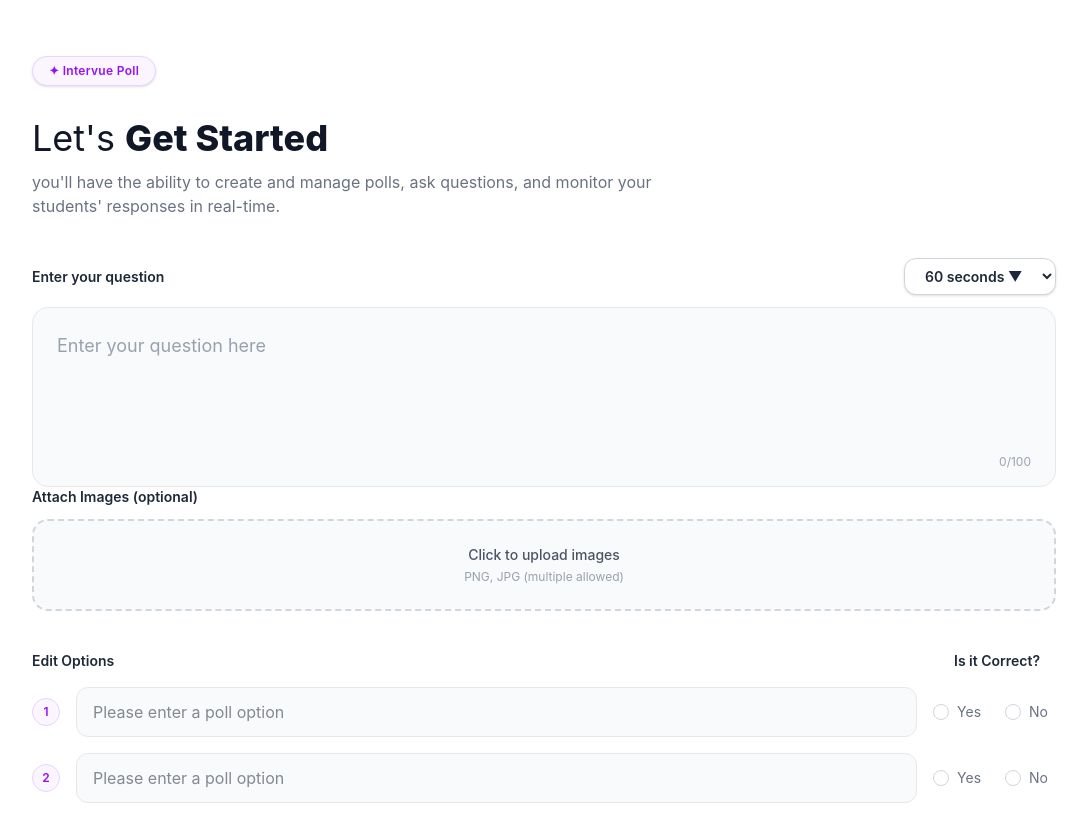
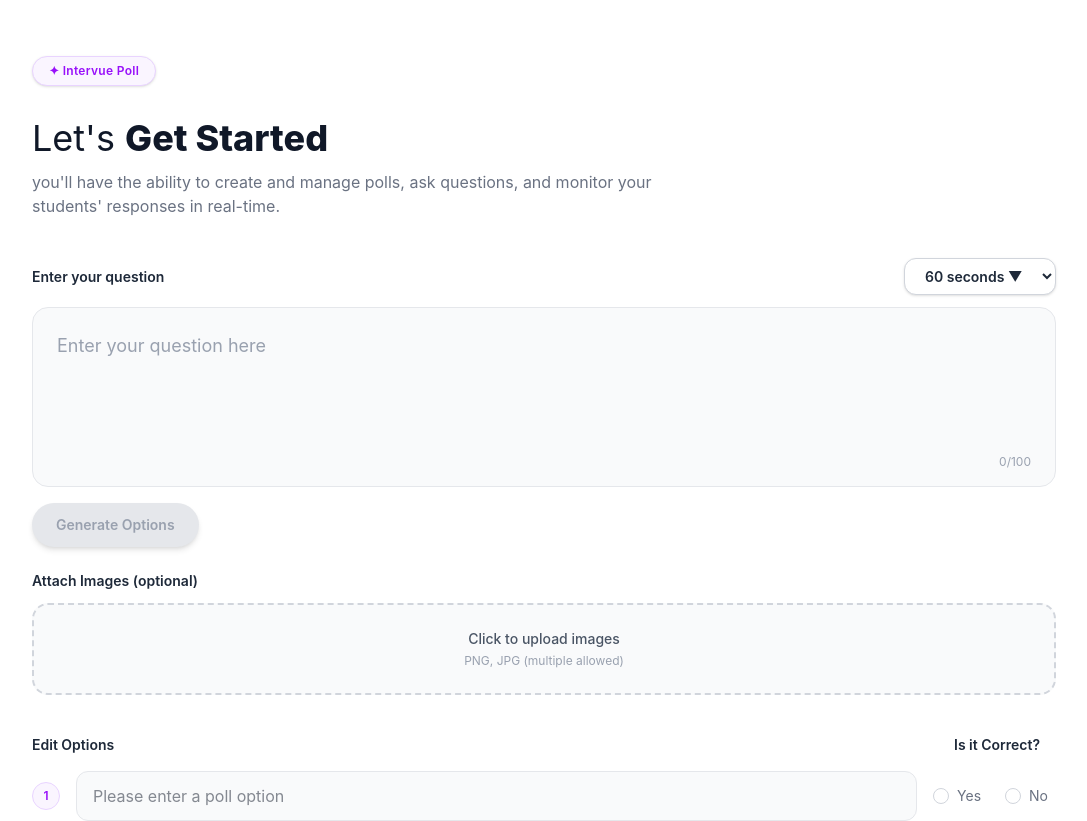
Before and after one commit to GarvitGoyal18902/assignment_frontend, a React (Vite) app: page /question-manager in a window 1280 px wide. Shown: the top 821 px of the page, without its empty margins (96-1183 px from the left). Built offline with nearby package versions, Linux system fonts and the light colour scheme.

Commit message:
Ai integrated

```diff
--- a/src/containers/QuestionManager.tsx
+++ b/src/containers/QuestionManager.tsx
@@ -14,6 +14,7 @@ export default function QuestionManager() {
     const [selectedOption, setSelectedOption] = useState<number | null>(null);
     const [yesNoStates, setYesNoStates] = useState<Record<number, YesNo>>({ 0: null, 1: null });
     const [submitting, setSubmitting] = useState(false);
+    const [generatingOptions, setGeneratingOptions] = useState(false);
     const [files, setFiles] = useState<File[]>([]);
 
     const addOption = () => {
@@ -52,35 +53,45 @@ export default function QuestionManager() {
     const hasMinNonEmptyOptions = options.filter((opt) => isOptionValid(opt)).length >= 2;
     const hasAtLeastOneCorrect = options.some((_, index) => yesNoStates[index] === 'yes');
     const canAskQuestion = question.trim().length > 0 && hasMinNonEmptyOptions && hasAtLeastOneCorrect && !submitting;
-    const roomId = localStorage.getItem('roomId')
+    const roomId = localStorage.getItem('roomId');
 
-    // const handleAskQuestion = async () => {
-    //     if (!canAskQuestion) return;
+    const handleGenerateOptions = async () => {
+        if (!question.trim()) return;
 
-    //     const payload: PollPayload = {
-    //         question: question.trim(),
-    //         timeLimit: +timeLimit,
-    //         options: options
-    //             .map((opt, index) => ({
-    //                 text: opt.trim(),
-    //                 isCorrect: yesNoStates[index] === 'yes'
-    //             }))
-    //             .filter((opt) => opt.text.length > 0),
-    //         roomId
-    //     };
+        try {
+            setGeneratingOptions(true);
 
-    //     try {
-    //         const token = localStorage.getItem('token');
-    //         setSubmitting(true);
-    //         const response = await axios.post(`${API_BASE_URL}/api/polls`, payload, { headers: { authorization: `Bearer ${token}` } });
-    //         const { pollId } = response.data;
-    //         navigate(`/poll/${pollId}`, { state: { poll: payload } });
-    //     } catch (error) {
-    //         console.error('Failed to create poll', error);
-    //     } finally {
-    //         setSubmitting(false);
-    //     }
-    // };
+            const token = localStorage.getItem('token');
+            const response = await axios.post(
+                `${API_BASE_URL}/api/ai/generate-options`,
+                { question: question.trim() },
+                {
+                    headers: {
+                        authorization: `Bearer ${token}`
+                    }
+                }
+            );
+
+            const generatedOptions: string[] = response.data.options || [];
+            const normalized = generatedOptions.map((opt) => opt.trim()).filter(Boolean);
+
+            if (normalized.length < 2) {
+                throw new Error('Not enough options generated');
+            }
+
+            setOptions(normalized);
+            const nextStates: Record<number, YesNo> = {};
+            normalized.forEach((_, index) => {
+                nextStates[index] = null;
+            });
+            setYesNoStates(nextStates);
+            setSelectedOption(null);
+        } catch (error) {
+            console.error('Failed to generate options', error);
+        } finally {
+            setGeneratingOptions(false);
+        }
+    };
 
     const handleAskQuestion = async () => {
         if (!canAskQuestion) return;
@@ -108,19 +119,14 @@ export default function QuestionManager() {
                 formData.append('images', file);
             });
 
-        const response = await axios.post(
-            `${API_BASE_URL}/api/polls`,
-            formData,
-            {
+            const response = await axios.post(`${API_BASE_URL}/api/polls`, formData, {
                 headers: {
-                    authorization: `Bearer ${token}`,
+                    authorization: `Bearer ${token}`
                 }
-            }
-        );
+            });
 
             const { pollId } = response.data;
             navigate(`/poll/${pollId}`);
-
         } catch (error) {
             console.error('Failed to create poll', error);
         } finally {
@@ -136,14 +142,12 @@ export default function QuestionManager() {
     return (
         <div className="min-h-screen bg-white px-8 py-10 md:px-20 md:py-14 font-sans flex justify-center">
             <div className="w-full max-w-5xl">
-                {/* Badge */}
                 <div className="mb-8">
                     <span className="inline-flex items-center px-4 py-1.5 rounded-full bg-purple-50 border border-purple-200 text-xs font-semibold tracking-wide text-purple-600 shadow-sm">
                         ✦ Intervue Poll
                     </span>
                 </div>
 
-                {/* Heading */}
                 <div className="mb-10">
                     <h1 className="text-3xl md:text-4xl text-gray-900 mb-3">
                         Let&apos;s <span className="font-extrabold">Get Started</span>
@@ -154,7 +158,6 @@ export default function QuestionManager() {
                     </p>
                 </div>
 
-                {/* Question input + timer */}
                 <div className="mb-10">
                     <div className="flex items-center justify-between mb-3">
                         <label className="text-sm font-semibold text-gray-800">Enter your question</label>
@@ -177,7 +180,22 @@ export default function QuestionManager() {
                         />
                         <span className="absolute bottom-4 right-6 text-xs text-gray-400">0/100</span>
                     </div>
-                    <div className="mb-10">
+
+                    <div className="mt-4 flex items-center gap-3">
+                        <button
+                            type="button"
+                            onClick={handleGenerateOptions}
+                            disabled={!question.trim() || generatingOptions}
+                            className={`px-6 py-3 rounded-full text-sm font-semibold shadow-md transition-transform ${
+                                !question.trim() || generatingOptions
+                                    ? 'bg-gray-200 text-gray-400 cursor-not-allowed'
+                                    : 'bg-purple-600 text-white hover:bg-purple-700 hover:-translate-y-0.5'
+                            }`}>
+                            {generatingOptions ? 'Generating...' : 'Generate Options'}
+                        </button>
+                    </div>
+
+                    <div className="mb-10 mt-6">
                         <label className="block text-sm font-semibold text-gray-800 mb-3">
                             Attach Images (optional)
                         </label>
@@ -210,13 +228,11 @@ export default function QuestionManager() {
                     </div>
                 </div>
 
-                {/* Options header */}
                 <div className="flex items-center justify-between mb-4">
                     <div className="text-sm font-semibold text-gray-800">Edit Options</div>
                     <div className="text-sm font-semibold text-gray-800 mr-4">Is it Correct?</div>
                 </div>
 
-                {/* Options list */}
                 <div className="space-y-4 mb-8">
                     {options.map((option, index) => {
                         const len = option.trim().length;
@@ -224,12 +240,10 @@ export default function QuestionManager() {
 
                         return (
                             <div key={index} className="flex items-center gap-4">
-                                {/* Index circle */}
                                 <div className="w-7 h-7 flex items-center justify-center rounded-full bg-purple-50 text-xs font-semibold text-purple-600 border border-purple-200">
                                     {index + 1}
                                 </div>
 
-                                {/* Option input */}
                                 <div className="flex-1">
                                     <input
                                         type="text"
@@ -251,7 +265,6 @@ export default function QuestionManager() {
                                     )}
                                 </div>
 
-                                {/* Yes/No radio group */}
                                 <div className="flex items-center gap-6 pr-2">
                                     <button
                                         type="button"
@@ -296,7 +309,6 @@ export default function QuestionManager() {
                     })}
                 </div>
 
-                {/* Add more / Ask question row */}
                 <div className="flex items-center justify-between pt-4 border-t border-gray-100">
                     <button
                         type="button"
```
Lines whose indentation alone changed are shown as unchanged.
